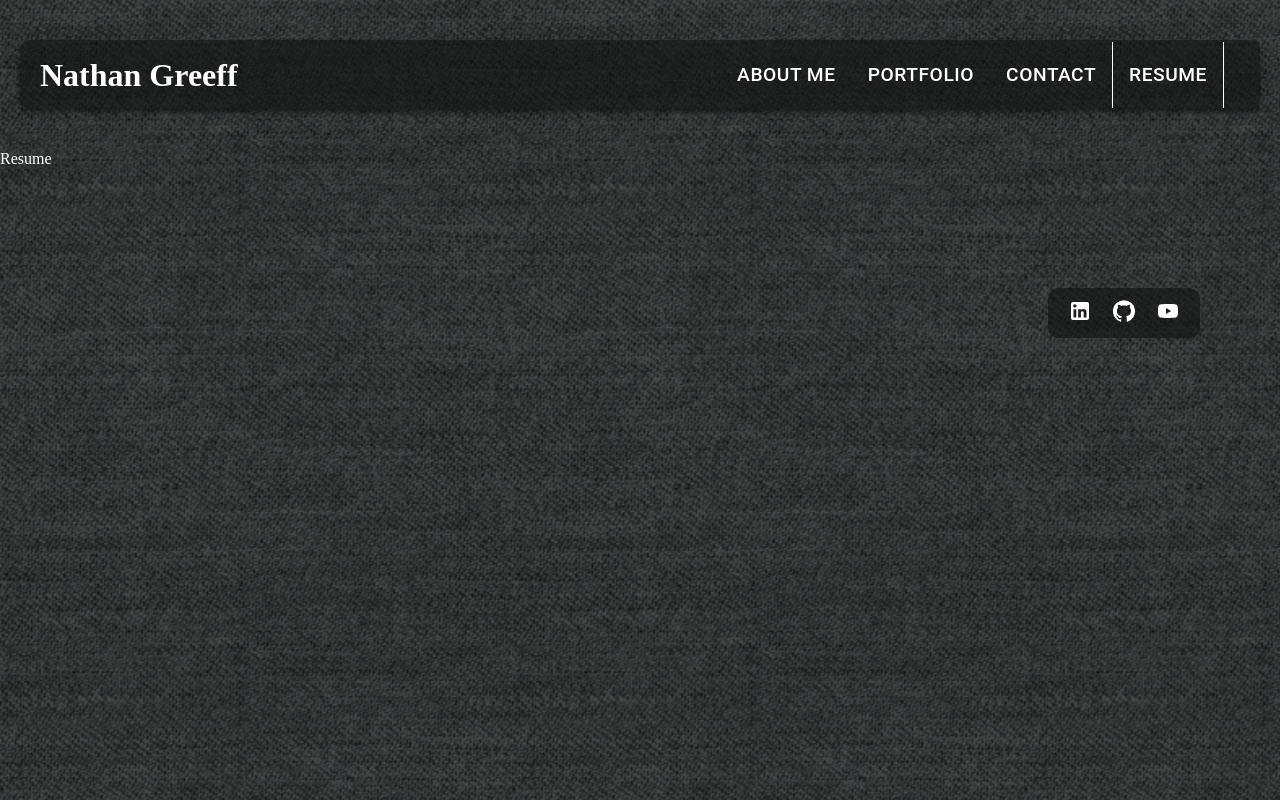
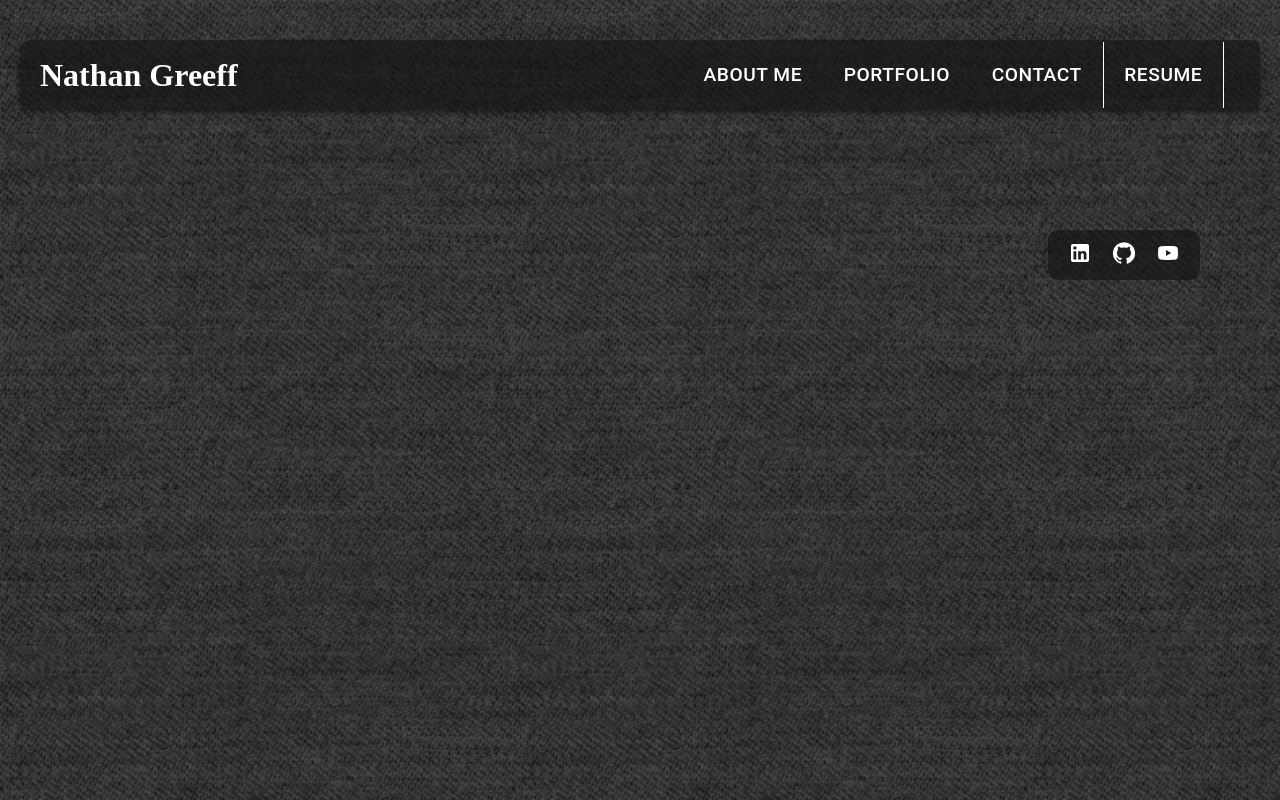
Before and after one commit to NateGreeff/Nate-Portfolio, a React (Vite) app: page /Resume in a window 1280 px wide. Built offline with nearby package versions, Linux system fonts and the light colour scheme.

Commit message:
small optimizing changes

```diff
--- a/src/components/Nav/Nav.css
+++ b/src/components/Nav/Nav.css
@@ -17,6 +17,7 @@ nav ul .navButton {
     color: white;
     font-size: 1.2rem;
     padding: 1rem;
+    margin: 0 0.3rem;
     transition: color 0.1s ease-in-out;
     &:hover {
         color: #a7a7a7;
--- a/src/components/Nav/NavLink.jsx
+++ b/src/components/Nav/NavLink.jsx
@@ -6,7 +6,7 @@ export default function NavLink({ name, path }) {
 
     return (
         <Link key={name} to={path} className={location.pathname === path ? 'active' : ''}>
-        <Button className='navButton' variant="text">{name}</Button>
+        <Button sx={{'&:hover': {backgroundColor: 'transparent'}}} className='navButton' variant="text">{name}</Button>
         </Link>
     );
 }
--- a/src/pages/Resume/Resume.jsx
+++ b/src/pages/Resume/Resume.jsx
@@ -1,5 +1,5 @@
 export default function Resume() {
     return (
-        <p>Resume</p>
+        <p></p>
     )
 }
```
